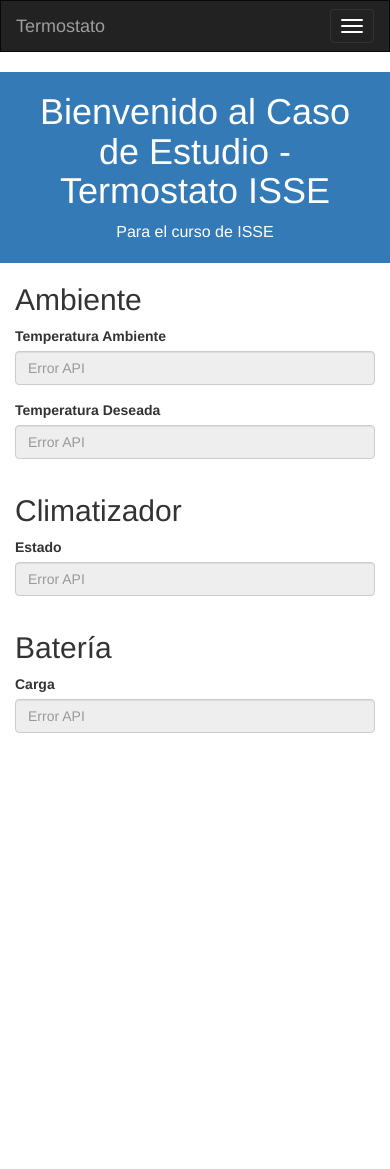
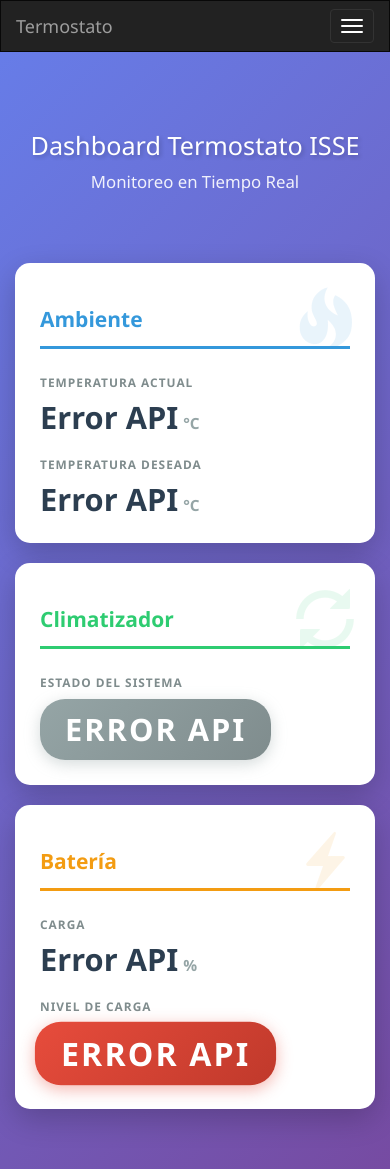
Before and after one commit to vvalotto/webapp_termostato, a Flask app: page / in a window 390 px wide. Before the commit the page ends 733 px from the top, so only its background shows below. Run offline with Flask 3, Linux system fonts and the light colour scheme; data that the repository does not hold is empty; some libraries are stand-ins or nearby versions.

Commit message:
Agregar nivel de carga y rediseñar dashboard con interfaz moderna
  - Agregado campo nivel_de_carga_bateria (normal/bajo)
  - Nuevo endpoint GET /termostato/nivel_de_carga/
  - Rediseñado dashboard con cards horizontales tipo IoT
  - Implementados badges dinámicos con colores (verde/gris/azul/rojo)
  - Agregado fondo degradado violeta y efectos hover
  - Animación de pulso para batería baja
  - Mejorado diseño responsive (desktop 3 cols, móvil apilado)
  - Actualizado README.md con nueva documentación completa
  - Fix: Agregado link a styles.css en base.html

```diff
--- a/forms.py
+++ b/forms.py
@@ -14,9 +14,11 @@ class TermostatoForm(FlaskForm):
         temperatura_ambiente: Temperatura actual del ambiente
         temperatura_deseada: Temperatura objetivo configurada
         carga_bateria: Nivel de carga de la batería
+        nivel_carga_bateria: Nivel de carga (normal/bajo)
         estado_climatizador: Estado actual (encendido/apagado)
     """
     temperatura_ambiente = StringField('Temperatura Ambiente')
     temperatura_deseada = StringField('Temperatura Deseada')
     carga_bateria = StringField('Carga de Batería')
+    nivel_carga_bateria = StringField('Nivel de Carga')
     estado_climatizador = StringField('Estado Climatizador')
--- a/lanzador.py
+++ b/lanzador.py
@@ -51,12 +51,14 @@ def index():
     datos_ambiente = obtener_dato_api('/termostato/temperatura_ambiente/')
     datos_deseada = obtener_dato_api('/termostato/temperatura_deseada/')
     datos_bateria = obtener_dato_api('/termostato/bateria/')
+    datos_nivel_carga = obtener_dato_api('/termostato/nivel_de_carga/')
     datos_climatizador = obtener_dato_api('/termostato/estado_climatizador/')
 
     # Asignar valores al formulario (con valores por defecto si hay error)
     formulario.temperatura_ambiente = datos_ambiente.get('temperatura_ambiente', 'N/A') if datos_ambiente else 'Error API'
     formulario.temperatura_deseada = datos_deseada.get('temperatura_deseada', 'N/A') if datos_deseada else 'Error API'
     formulario.carga_bateria = datos_bateria.get('carga_bateria', 'N/A') if datos_bateria else 'Error API'
+    formulario.nivel_carga_bateria = datos_nivel_carga.get('nivel_de_carga', 'N/A') if datos_nivel_carga else 'Error API'
     formulario.estado_climatizador = datos_climatizador.get('estado_climatizador', 'N/A') if datos_climatizador else 'Error API'
 
     return render_template("index.html", form=formulario)
--- a/static/styles.css
+++ b/static/styles.css
@@ -1,42 +1,229 @@
 /**
  * Estilos personalizados para la aplicación Termostato
- * Los estilos base son proporcionados por Bootstrap
+ * Dashboard moderno con cards horizontales
  */
 
-/* Secciones de contenido */
-section {
-    padding: 40px 0;
+/* Reset y estilos generales */
+body {
+    background: linear-gradient(135deg, #667eea 0%, #764ba2 100%);
+    min-height: 100vh;
+    font-family: 'Segoe UI', Tahoma, Geneva, Verdana, sans-serif;
 }
 
-/* Encabezado principal */
-header.bg-primary {
-    padding: 60px 0;
+/* Header del dashboard */
+.header-dashboard {
+    padding: 40px 0 30px;
+    color: white;
+    text-align: center;
+}
+
+.header-dashboard h1 {
+    font-size: 2.5em;
+    font-weight: 300;
+    margin-bottom: 10px;
+    text-shadow: 2px 2px 4px rgba(0,0,0,0.2);
+}
+
+.header-dashboard .lead {
+    font-size: 1.2em;
+    opacity: 0.9;
+}
+
+/* Container del dashboard */
+.dashboard-container {
+    padding: 30px 15px 60px;
+}
+
+/* Cards principales */
+.dashboard-card {
+    background: white;
+    border-radius: 15px;
+    padding: 30px;
+    margin-bottom: 30px;
+    box-shadow: 0 10px 30px rgba(0,0,0,0.2);
+    transition: transform 0.3s ease, box-shadow 0.3s ease;
+    position: relative;
+    overflow: hidden;
+}
+
+.dashboard-card:hover {
+    transform: translateY(-5px);
+    box-shadow: 0 15px 40px rgba(0,0,0,0.3);
+}
+
+/* Iconos de las cards */
+.card-icon {
+    position: absolute;
+    top: 20px;
+    right: 20px;
+    opacity: 0.1;
+    font-size: 80px;
+}
+
+.card-title {
+    font-size: 1.5em;
+    font-weight: 600;
+    margin-bottom: 25px;
+    padding-bottom: 15px;
+    border-bottom: 3px solid;
+}
+
+/* Colores específicos para cada card */
+.card-ambiente .card-title {
+    color: #3498db;
+    border-color: #3498db;
+}
+
+.card-ambiente .card-icon {
+    color: #3498db;
+}
+
+.card-climatizador .card-title {
+    color: #2ecc71;
+    border-color: #2ecc71;
+}
+
+.card-climatizador .card-icon {
+    color: #2ecc71;
+}
+
+.card-bateria .card-title {
+    color: #f39c12;
+    border-color: #f39c12;
+}
+
+.card-bateria .card-icon {
+    color: #f39c12;
+}
+
+/* Grupos de métricas */
+.metric-group {
     margin-bottom: 20px;
 }
 
-/* Campos de formulario del termostato */
-.form-group label {
-    font-weight: bold;
-    color: #333;
+.metric-group:last-child {
+    margin-bottom: 0;
 }
 
-.form-control[readonly] {
-    background-color: #f8f9fa;
-    font-size: 1.1em;
+.metric-group label {
+    display: block;
+    font-size: 0.85em;
+    color: #7f8c8d;
+    text-transform: uppercase;
+    letter-spacing: 1px;
+    margin-bottom: 8px;
+    font-weight: 600;
 }
 
-/* Secciones alternadas */
-section.bg-light {
-    background-color: #f4f4f4;
+/* Valores de métricas */
+.metric-value {
+    font-size: 2.5em;
+    font-weight: 700;
+    color: #2c3e50;
+    line-height: 1.2;
 }
 
-/* Títulos de sección */
-section h2 {
-    margin-bottom: 20px;
-    color: #337ab7;
+.metric-unit {
+    font-size: 0.5em;
+    color: #95a5a6;
+    margin-left: 5px;
+}
+
+/* Badges para estados */
+.estado-badge,
+.nivel-badge {
+    display: inline-block;
+    padding: 12px 25px;
+    border-radius: 25px;
+    font-size: 0.6em;
+    font-weight: 700;
+    letter-spacing: 2px;
+    text-align: center;
+    min-width: 150px;
+}
+
+.badge-encendido {
+    background: linear-gradient(135deg, #2ecc71, #27ae60);
+    color: white;
+    box-shadow: 0 4px 15px rgba(46, 204, 113, 0.4);
+}
+
+.badge-apagado {
+    background: linear-gradient(135deg, #95a5a6, #7f8c8d);
+    color: white;
+    box-shadow: 0 4px 15px rgba(149, 165, 166, 0.4);
+}
+
+.badge-normal {
+    background: linear-gradient(135deg, #3498db, #2980b9);
+    color: white;
+    box-shadow: 0 4px 15px rgba(52, 152, 219, 0.4);
+}
+
+.badge-bajo {
+    background: linear-gradient(135deg, #e74c3c, #c0392b);
+    color: white;
+    box-shadow: 0 4px 15px rgba(231, 76, 60, 0.4);
+    animation: pulse 2s infinite;
+}
+
+/* Animación de pulso para batería baja */
+@keyframes pulse {
+    0%, 100% {
+        transform: scale(1);
+    }
+    50% {
+        transform: scale(1.05);
+    }
+}
+
+/* Responsive - Tablets */
+@media (max-width: 991px) {
+    .dashboard-card {
+        margin-bottom: 20px;
+    }
+
+    .metric-value {
+        font-size: 2em;
+    }
+}
+
+/* Responsive - Móviles */
+@media (max-width: 767px) {
+    .header-dashboard h1 {
+        font-size: 1.8em;
+    }
+
+    .dashboard-container {
+        padding: 20px 15px 40px;
+    }
+
+    .dashboard-card {
+        padding: 25px;
+    }
+
+    .card-icon {
+        font-size: 60px;
+    }
+
+    .metric-value {
+        font-size: 2.2em;
+    }
 }
 
 /* Páginas de error */
 .page-header h1 {
     color: #d9534f;
 }
+
+/* Navbar override para mejor contraste */
+.navbar-default {
+    background: rgba(255, 255, 255, 0.95);
+    box-shadow: 0 2px 10px rgba(0,0,0,0.1);
+    border: none;
+}
+
+.navbar-default .navbar-brand {
+    font-weight: 700;
+    color: #667eea !important;
+}
--- a/templates/base.html
+++ b/templates/base.html
@@ -8,6 +8,7 @@
 type="image/x-icon">
 <link rel="icon" href="{{ url_for('static', filename = 'proyecto.ico') }}"
 type="image/x-icon">
+<link rel="stylesheet" href="{{ url_for('static', filename='styles.css') }}">
 {% endblock %}
 
 {% block navbar %}
--- a/templates/index.html
+++ b/templates/index.html
@@ -5,81 +5,79 @@
 
 {% block content %}
 <meta http-equiv="refresh" content="10">
-  <header class="bg-primary text-white">
+  <header class="header-dashboard">
     <div class="container text-center">
-      <h1>Bienvenido al Caso de Estudio - Termostato ISSE</h1>
-      <p class="lead">Para el curso de ISSE </p>
+      <h1>Dashboard Termostato ISSE</h1>
+      <p class="lead">Monitoreo en Tiempo Real</p>
     </div>
   </header>
 
-  <section id="ambiente">
-    <div class="container">
+  <div class="container dashboard-container">
     <div class="row">
-        <div class="col-lg-8 mx-auto">
-          <h2>Ambiente</h2>
-            <div class="row">
-                    <div class="col-sm-4">
-                      <div class="form-group">
-                            <label >Temperatura Ambiente</label>
-                             <input type="text" class="form-control"
-                                            placeholder="{{form.temperatura_ambiente}}"
-                                            readonly>
+
+      <!-- Card Ambiente -->
+      <div class="col-md-4">
+        <div class="dashboard-card card-ambiente">
+          <div class="card-icon">
+            <span class="glyphicon glyphicon-fire"></span>
+          </div>
+          <h3 class="card-title">Ambiente</h3>
+          <div class="card-body">
+            <div class="metric-group">
+              <label>Temperatura Actual</label>
+              <div class="metric-value">{{form.temperatura_ambiente}}<span class="metric-unit">°C</span></div>
+            </div>
+            <div class="metric-group">
+              <label>Temperatura Deseada</label>
+              <div class="metric-value">{{form.temperatura_deseada}}<span class="metric-unit">°C</span></div>
             </div>
           </div>
         </div>
-            <div class="row">
-                    <div class="col-sm-4">
-                      <div class="form-group">
-                            <label>Temperatura Deseada</label>
-                             <input type="text" class="form-control"
-                                            placeholder="{{form.temperatura_deseada}}"
-                                            readonly>
+      </div>
+
+      <!-- Card Climatizador -->
+      <div class="col-md-4">
+        <div class="dashboard-card card-climatizador">
+          <div class="card-icon">
+            <span class="glyphicon glyphicon-refresh"></span>
+          </div>
+          <h3 class="card-title">Climatizador</h3>
+          <div class="card-body">
+            <div class="metric-group">
+              <label>Estado del Sistema</label>
+              <div class="metric-value estado-badge
+                {% if form.estado_climatizador == 'encendido' %}badge-encendido{% else %}badge-apagado{% endif %}">
+                {{form.estado_climatizador|upper}}
               </div>
             </div>
           </div>
         </div>
       </div>
+
+      <!-- Card Batería -->
+      <div class="col-md-4">
+        <div class="dashboard-card card-bateria">
+          <div class="card-icon">
+            <span class="glyphicon glyphicon-flash"></span>
           </div>
-  </section>
-
-  <section id="Climatizador" class="bg-light">
-    <div class="container">
-      <div class="row">
-        <div class="col-lg-8 mx-auto">
-          <h2>Climatizador</h2>
-          <div class="row">
-                    <div class="col-sm-4">
-                      <div class="form-group">
-                            <label>Estado</label>
-                             <input type="text" class="form-control"
-                                            placeholder="{{form.estado_climatizador}}"
-                                            readonly>
+          <h3 class="card-title">Batería</h3>
+          <div class="card-body">
+            <div class="metric-group">
+              <label>Carga</label>
+              <div class="metric-value">{{form.carga_bateria}}<span class="metric-unit">%</span></div>
+            </div>
+            <div class="metric-group">
+              <label>Nivel de Carga</label>
+              <div class="metric-value nivel-badge
+                {% if form.nivel_carga_bateria == 'normal' %}badge-normal{% else %}badge-bajo{% endif %}">
+                {{form.nivel_carga_bateria|upper}}
               </div>
             </div>
           </div>
         </div>
       </div>
-    </div>
-  </section>
 
-  <section id="bateria">
-    <div class="container">
-      <div class="row">
-        <div class="col-lg-8 mx-auto">
-          <h2>Batería</h2>
-          <div class="row">
-                    <div class="col-sm-4">
-                      <div class="form-group">
-                            <label>Carga</label>
-                             <input type="text" class="form-control"
-                                            placeholder="{{form.carga_bateria}}"
-                                            readonly>
     </div>
   </div>
-            </div>
-        </div>
-      </div>
-    </div>
-  </section>
 
 {% endblock %}
```
Also changed, not shown: README.md. Lines whose indentation alone changed are shown as unchanged.
